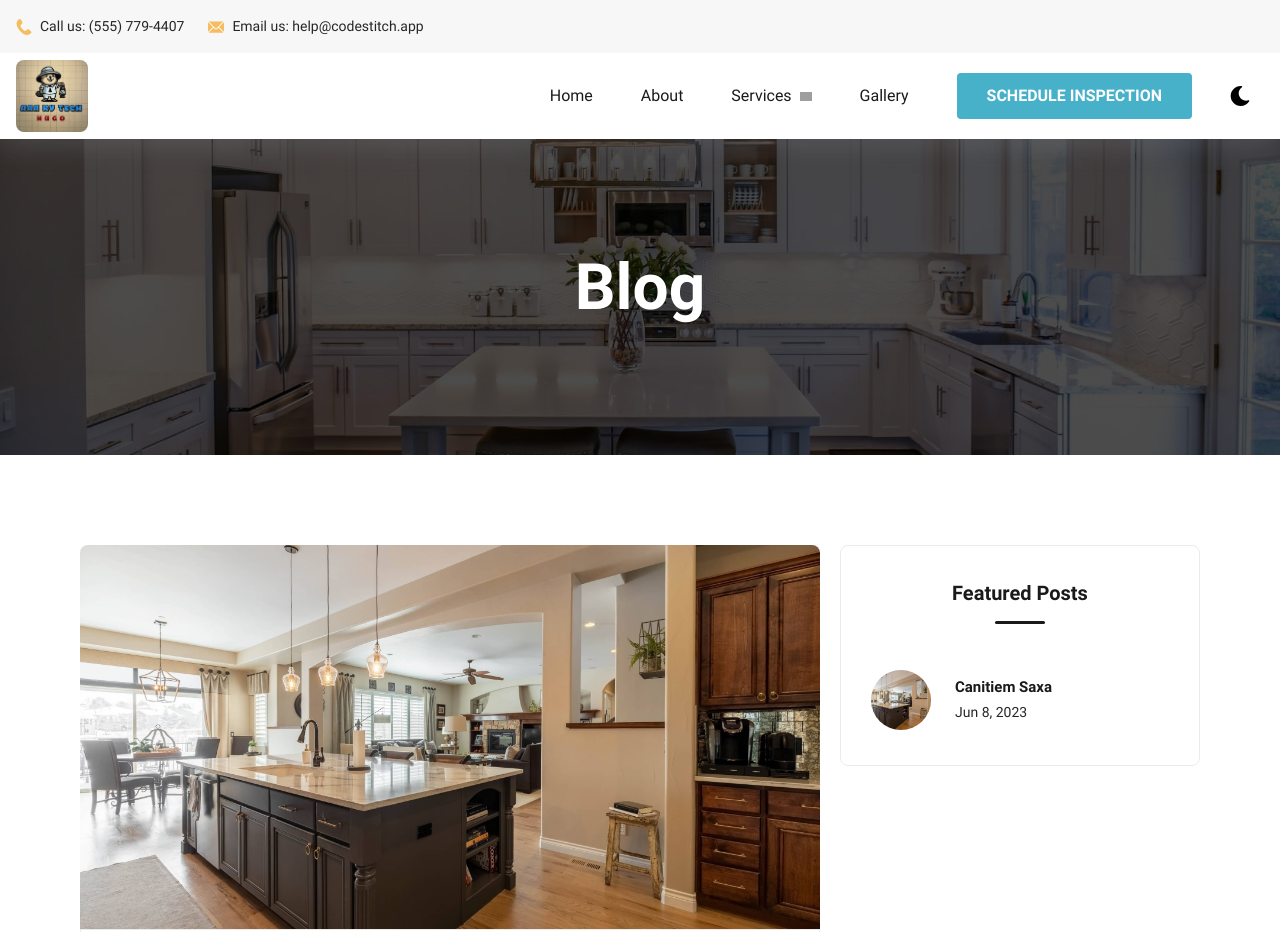
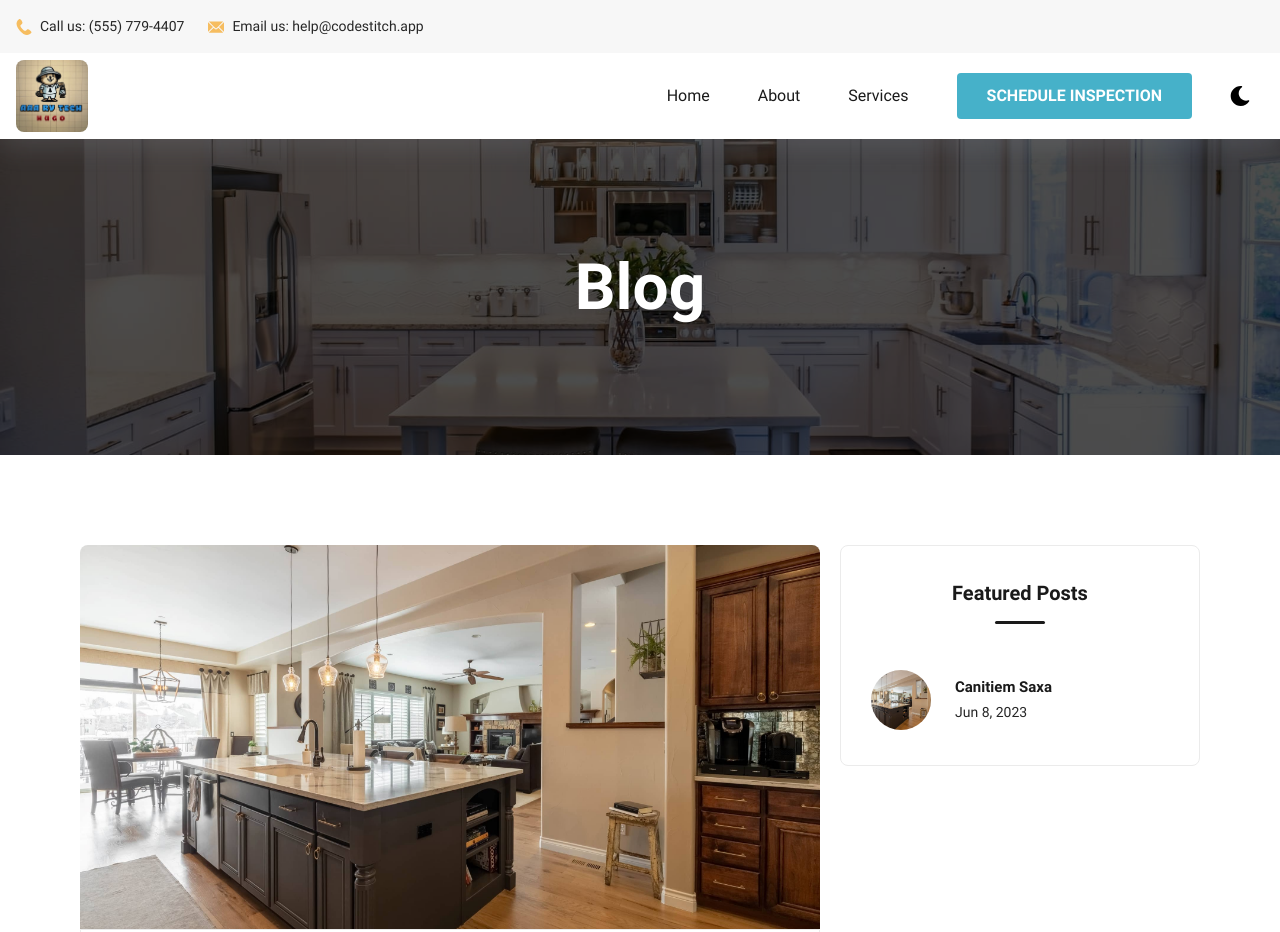
Before and after one commit to West-Coast-Web-Designs/aaa-rv-tech, an Eleventy site: page src/content/pages/blog.html in a window 1280 px wide. Shown: the top 932 px of the page. Built offline with nearby package versions, Linux system fonts and the light colour scheme; Eleventy itself is replaced by a stand-in of ours; files that its build step writes are made by us from their sources; grey boxes are pictures that could not be loaded; what @codestitchofficial/eleventy-plugin-sharp-images would draw is missing.

Commit message:
update header and footer links

```diff
--- a/src/_includes/components/footer.html
+++ b/src/_includes/components/footer.html
@@ -80,7 +80,7 @@
                 <li class="cs-li">
                     <a class="cs-link" href="/about/">About</a>
                 </li>
-                <li class="cs-li">
+                {# <li class="cs-li">
                     <a class="cs-link" href="/services/inspections/"
                         >Inspections</a
                     >
@@ -89,9 +89,9 @@
                     <a class="cs-link" href="/services/exterior-services/"
                         >Exterior Services</a
                     >
-                </li>
+                </li> #}
                 <li class="cs-li">
-                    <a class="cs-link" href="/faq/">FAQ</a>
+                    <a class="cs-link" href="/services/">Services</a>
                 </li>
                 <li class="cs-li">
                     <a class="cs-link" href="/contact/">Contact</a>
--- a/src/_includes/components/header.html
+++ b/src/_includes/components/header.html
@@ -111,7 +111,7 @@
                         </a>
                     </li>
                     <!--Copy and paste this cs-dropdown list item and replace any .cs-li with this cs-dropdown group to make a new dropdown and it will work-->
-                    <li class="cs-li cs-dropdown" tabindex="0">
+                    {# <li class="cs-li cs-dropdown" tabindex="0">
                         <span class="cs-li-link">
                             Services
                             <img
@@ -140,21 +140,13 @@
                                 >
                             </li>
                         </ul>
-                    </li>
-                    {# <li class="cs-li">
-                        <a
-                            href="/faq/"
-                            class="cs-li-link {% if page.url == '/faq/' %}cs-active{% endif %}"
-                        >
-                            FAQ
-                        </a>
                     </li> #}
                     <li class="cs-li">
                         <a
-                            href="/gallery/"
-                            class="cs-li-link {% if page.url == '/contact/' %}cs-active{% endif %}"
+                            href="/services/"
+                            class="cs-li-link {% if page.url == '/services/' %}cs-active{% endif %}"
                         >
-                            Gallery
+                            Services
                         </a>
                     </li>
                 </ul>
```
